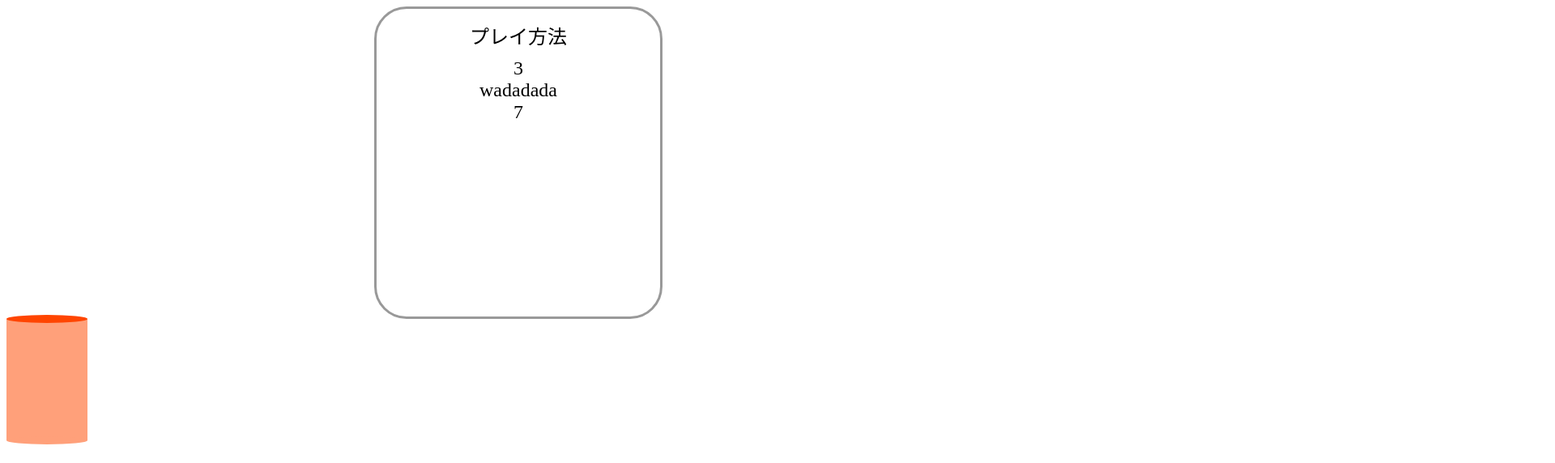
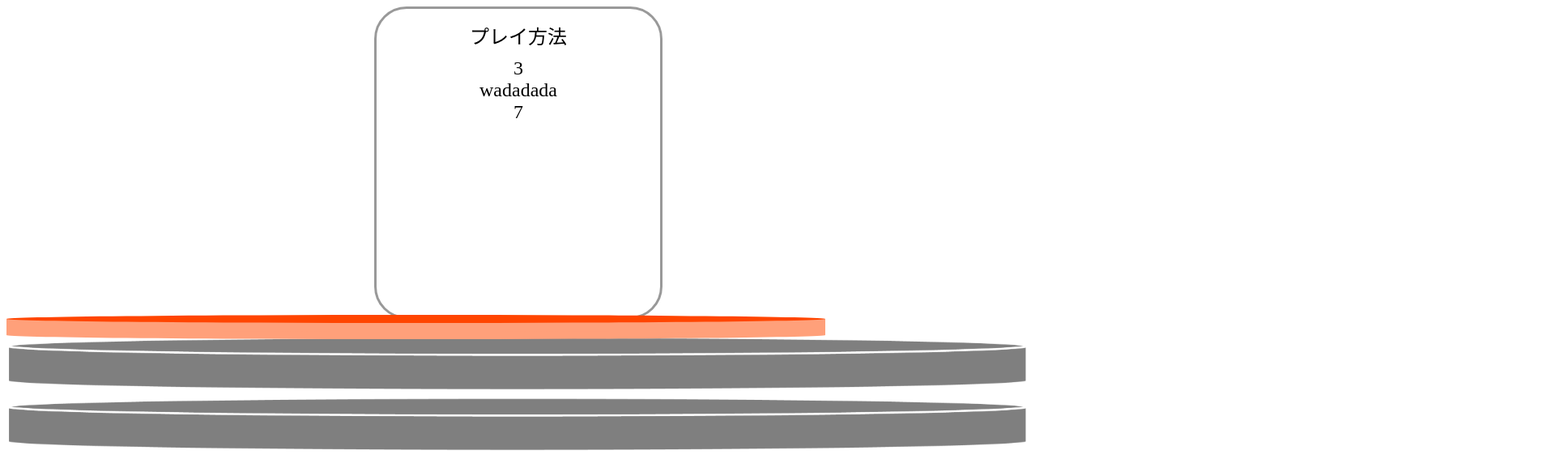
Before and after one commit to eREDROCK/debateAI, a Next.js app in the folder frontend/web-front/: page /test/app in a window 1280 px wide. Shown: the top 572 px of the page at 81% size, 1920 px wide, since content can reach past the window. Built offline with nearby package versions, Linux system fonts and the light colour scheme.

Commit message:
[Add] 台座の追加

```diff
--- a/frontend/web-front/src/components/Cylinder/Cylinder.tsx
+++ b/frontend/web-front/src/components/Cylinder/Cylinder.tsx
@@ -1,17 +1,19 @@
 import React from "react";
 import styled from "styled-components";
+import Image from "next/image";
+import LocalImage from "../../../public/image/台座.png";
 
 const CylinderDiv = styled.div`
   .cylinder-3 {
-    width: 100px;
-    height: 150px;
+    width: 80%;
+    height: 20px;
     position: relative;
     background: #ffa07a;
   }
 
   .cylinder-3::before {
     content: "";
-    width: 100px;
+    width: 100%;
     height: 10px;
     position: absolute;
     top: -5px;
@@ -21,10 +23,10 @@ const CylinderDiv = styled.div`
 
   .cylinder-3::after {
     content: "";
-    width: 100px;
+    width: 100%;
     height: 10px;
     position: absolute;
-    top: 145px;
+    top: 15px;
     border-radius: 50%;
     background: #ffa07a;
   }
@@ -38,6 +40,15 @@ const Cylinder = () => {
         <div className="cylinder-2"></div>
         <div className="cylinder-3"></div>
       </CylinderDiv>
+      <Image src={LocalImage} alt="" layout="responsive" sizes="50%" />
+      <Image
+        src="/image/台座.png"
+        layout="responsive"
+        sizes="50%"
+        alt="none"
+        width={100}
+        height={100}
+      />
     </div>
   );
 };
--- a/frontend/web-front/src/pages/test/app.tsx
+++ b/frontend/web-front/src/pages/test/app.tsx
@@ -6,7 +6,8 @@ export default (() => {
   return (
     <div>
       <ExplainBox />
-      <Cylinder></Cylinder>
+      <Cylinder />
+      <img src={`${process.env.PUBLIC_URL}/image/台座.png`} alt="" />
     </div>
   );
 }) as FC;
```
Also changed, not shown: frontend/web-front/public/image/台座.png (added).
